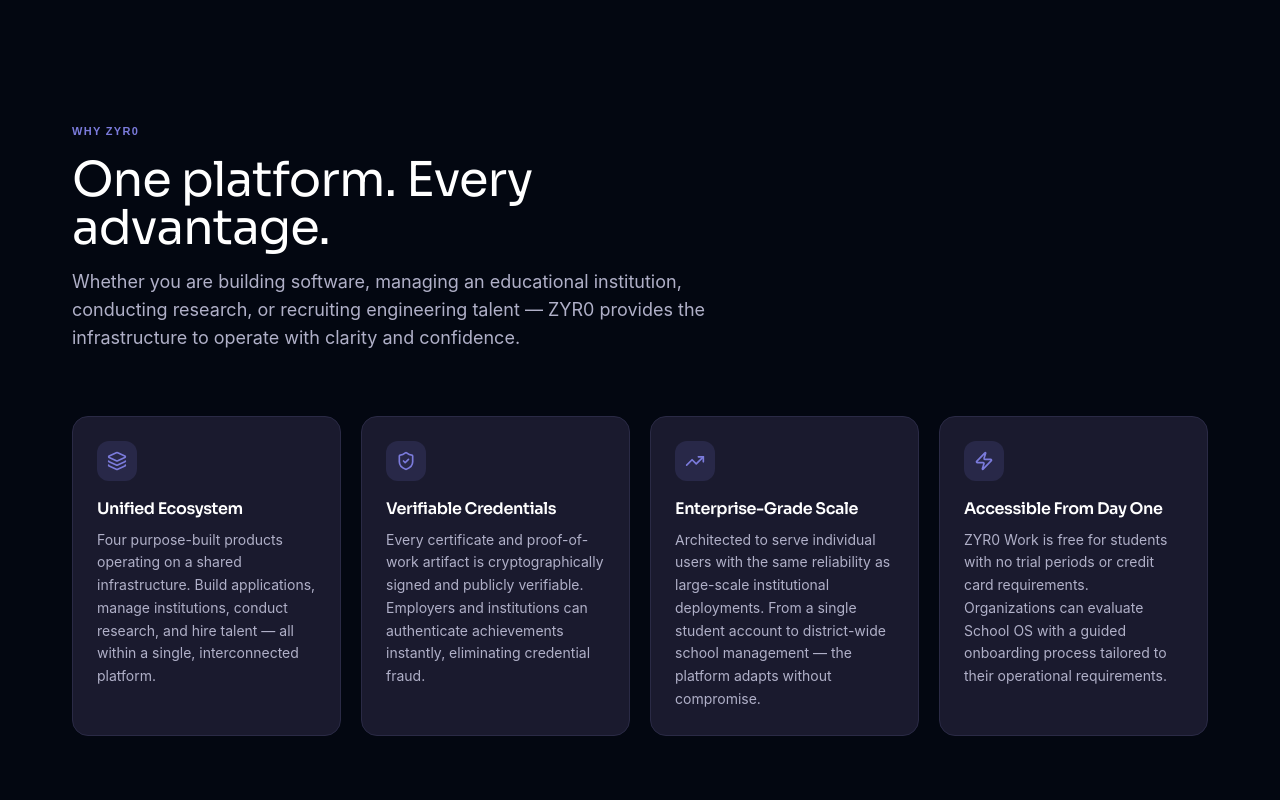
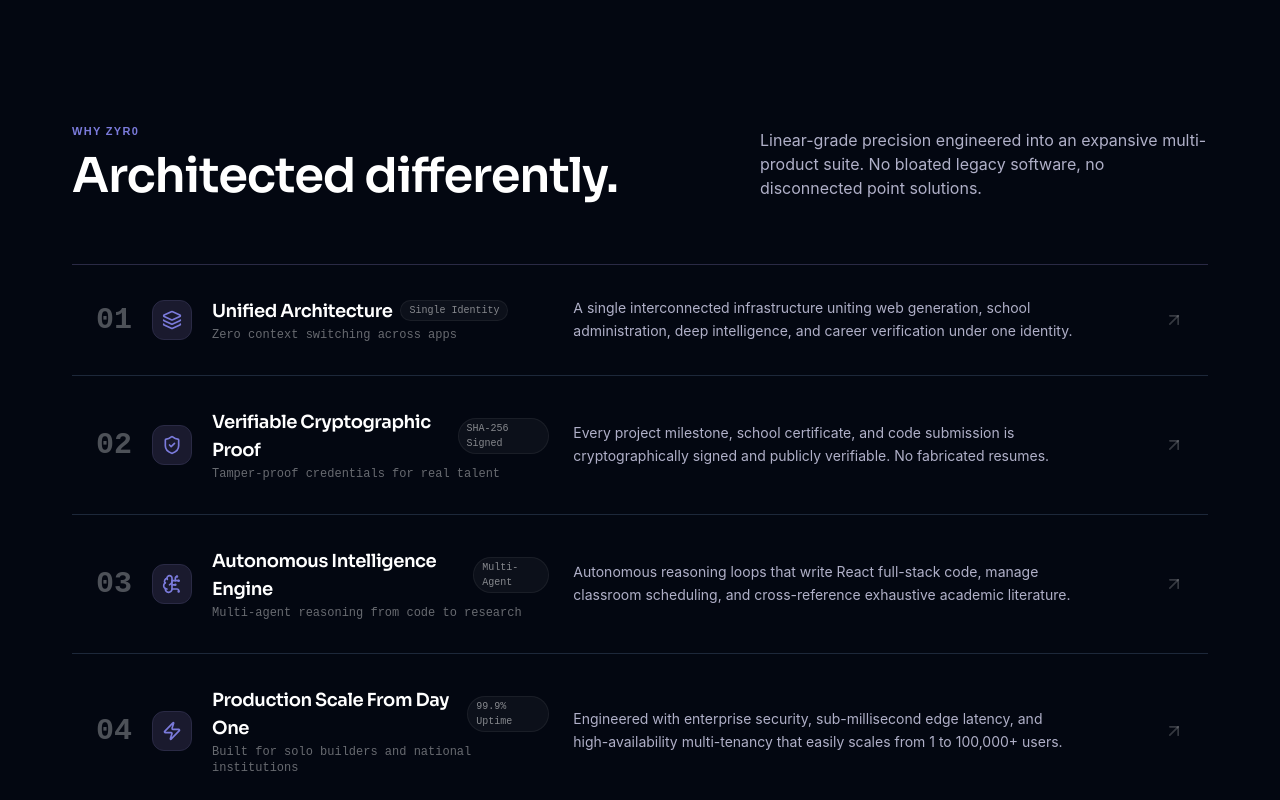
Before and after one commit to ilyaskhan12Q/ZYR0, a React (Vite) app in the folder app/: page / in a window 1280 px wide. Shown: the part 2520-3320 px from the top of the page. Built offline with nearby package versions, Linux system fonts and the light colour scheme; no server answers.

Commit message:
feat(features): add Linear-style horizontal feature highlight strip (01-04)

```diff
--- /dev/null
+++ b/app/src/components/platform-home/FeatureHighlightStrip.tsx
@@ -0,0 +1,135 @@
+import { Layers, ShieldCheck, BrainCircuit, Zap, ArrowUpRight } from 'lucide-react';
+import Reveal from './Reveal';
+
+const highlights = [
+  {
+    number: '01',
+    title: 'Unified Architecture',
+    tagline: 'Zero context switching across apps',
+    description:
+      'A single interconnected infrastructure uniting web generation, school administration, deep intelligence, and career verification under one identity.',
+    icon: Layers,
+    badge: 'Single Identity',
+  },
+  {
+    number: '02',
+    title: 'Verifiable Cryptographic Proof',
+    tagline: 'Tamper-proof credentials for real talent',
+    description:
+      'Every project milestone, school certificate, and code submission is cryptographically signed and publicly verifiable. No fabricated resumes.',
+    icon: ShieldCheck,
+    badge: 'SHA-256 Signed',
+  },
+  {
+    number: '03',
+    title: 'Autonomous Intelligence Engine',
+    tagline: 'Multi-agent reasoning from code to research',
+    description:
+      'Autonomous reasoning loops that write React full-stack code, manage classroom scheduling, and cross-reference exhaustive academic literature.',
+    icon: BrainCircuit,
+    badge: 'Multi-Agent',
+  },
+  {
+    number: '04',
+    title: 'Production Scale From Day One',
+    tagline: 'Built for solo builders and national institutions',
+    description:
+      'Engineered with enterprise security, sub-millisecond edge latency, and high-availability multi-tenancy that easily scales from 1 to 100,000+ users.',
+    icon: Zap,
+    badge: '99.9% Uptime',
+  },
+];
+
+export default function FeatureHighlightStrip() {
+  return (
+    <section className="py-20 md:py-28 relative overflow-hidden">
+      <div className="max-w-[1264px] mx-auto px-6 md:px-16">
+        <Reveal>
+          <div className="flex flex-col md:flex-row md:items-end justify-between mb-12 md:mb-16 gap-6">
+            <div>
+              <p
+                className="font-label text-[11px] tracking-[0.25em] uppercase mb-3"
+                style={{ color: 'var(--zyro-accent)' }}
+              >
+                Why ZYR0
+              </p>
+              <h2 className="text-3xl sm:text-4xl md:text-5xl font-display font-semibold text-white tracking-tight">
+                Architected differently.
+              </h2>
+            </div>
+            <p
+              className="max-w-md text-sm sm:text-base leading-relaxed"
+              style={{ color: 'var(--zyro-text-secondary)' }}
+            >
+              Linear-grade precision engineered into an expansive multi-product suite.
+              No bloated legacy software, no disconnected point solutions.
+            </p>
+          </div>
+        </Reveal>
+
+        {/* Linear/Vercel-style Feature Highlight Strip */}
+        <div className="divide-y border-y" style={{ borderColor: 'var(--zyro-border)' }}>
+          {highlights.map((item, index) => {
+            const Icon = item.icon;
+            return (
+              <Reveal key={item.number} delay={index * 0.07}>
+                <div
+                  className="group relative py-7 md:py-8 px-4 sm:px-6 transition-all duration-300 rounded-xl hover:bg-white/[0.02] flex flex-col md:flex-row md:items-center justify-between gap-6"
+                >
+                  {/* Left Column: Number + Icon + Title */}
+                  <div className="flex items-start sm:items-center gap-5 md:w-5/12 shrink-0">
+                    <span
+                      className="font-mono text-2xl sm:text-3xl font-semibold opacity-30 group-hover:opacity-100 group-hover:text-[#7B7BDC] transition-all duration-300"
+                    >
+                      {item.number}
+                    </span>
+
+                    <div
+                      className="w-10 h-10 rounded-xl flex items-center justify-center shrink-0 transition-transform duration-300 group-hover:scale-110"
+                      style={{
+                        background: 'var(--zyro-surface)',
+                        border: '1px solid var(--zyro-border)',
+                        color: 'var(--zyro-accent)',
+                      }}
+                    >
+                      <Icon className="w-5 h-5" />
+                    </div>
+
+                    <div>
+                      <div className="flex items-center gap-2">
+                        <h3 className="text-base sm:text-lg font-semibold text-white group-hover:text-[#7B7BDC] transition-colors">
+                          {item.title}
+                        </h3>
+                        <span className="hidden sm:inline-block text-[10px] font-mono px-2 py-0.5 rounded-full bg-white/[0.04] text-white/50 border border-white/[0.06]">
+                          {item.badge}
+                        </span>
+                      </div>
+                      <p className="text-xs text-white/40 mt-0.5 font-mono">
+                        {item.tagline}
+                      </p>
+                    </div>
+                  </div>
+
+                  {/* Middle Column: Description */}
+                  <div className="md:w-6/12">
+                    <p
+                      className="text-sm leading-relaxed"
+                      style={{ color: 'var(--zyro-text-secondary)' }}
+                    >
+                      {item.description}
+                    </p>
+                  </div>
+
+                  {/* Right Column: Arrow indicator */}
+                  <div className="hidden md:flex items-center justify-end w-1/12 text-white/20 group-hover:text-white/80 group-hover:translate-x-1 transition-all">
+                    <ArrowUpRight className="w-5 h-5" />
+                  </div>
+                </div>
+              </Reveal>
+            );
+          })}
+        </div>
+      </div>
+    </section>
+  );
+}
--- a/app/src/components/platform-home/WhyZyroSection.tsx
+++ b/app/src/components/platform-home/WhyZyroSection.tsx
@@ -1,101 +1 @@
-import { Layers, ShieldCheck, TrendingUp, Zap } from 'lucide-react';
-import Reveal from './Reveal';
-
-const benefits = [
-  {
-    icon: Layers,
-    title: 'Unified Ecosystem',
-    description:
-      'Four purpose-built products operating on a shared infrastructure. Build applications, manage institutions, conduct research, and hire talent — all within a single, interconnected platform.',
-  },
-  {
-    icon: ShieldCheck,
-    title: 'Verifiable Credentials',
-    description:
-      'Every certificate and proof-of-work artifact is cryptographically signed and publicly verifiable. Employers and institutions can authenticate achievements instantly, eliminating credential fraud.',
-  },
-  {
-    icon: TrendingUp,
-    title: 'Enterprise-Grade Scale',
-    description:
-      'Architected to serve individual users with the same reliability as large-scale institutional deployments. From a single student account to district-wide school management — the platform adapts without compromise.',
-  },
-  {
-    icon: Zap,
-    title: 'Accessible From Day One',
-    description:
-      'ZYR0 Work is free for students with no trial periods or credit card requirements. Organizations can evaluate School OS with a guided onboarding process tailored to their operational requirements.',
-  },
-];
-
-export default function WhyZyroSection() {
-  return (
-    <section className="py-20 md:py-28">
-      <div className="max-w-[1264px] mx-auto px-6 md:px-16">
-        <Reveal>
-          <div className="max-w-2xl mb-12 md:mb-16">
-            <p
-              className="font-label text-[11px] tracking-[0.2em] uppercase mb-4"
-              style={{ color: 'var(--zyro-accent)' }}
-            >
-              Why ZYR0
-            </p>
-            <h2
-              className="text-4xl md:text-5xl font-display mb-4"
-              style={{ color: 'var(--zyro-text)', letterSpacing: '-0.02em' }}
-            >
-              One platform. Every advantage.
-            </h2>
-            <p
-              className="text-lg"
-              style={{ color: 'var(--zyro-text-secondary)' }}
-            >
-              Whether you are building software, managing an educational institution,
-              conducting research, or recruiting engineering talent — ZYR0 provides the
-              infrastructure to operate with clarity and confidence.
-            </p>
-          </div>
-        </Reveal>
-
-        <div className="grid grid-cols-1 sm:grid-cols-2 lg:grid-cols-4 gap-4 md:gap-5">
-          {benefits.map((benefit, index) => {
-            const Icon = benefit.icon;
-            return (
-              <Reveal key={benefit.title} delay={index * 0.08}>
-                <div
-                  className="p-5 md:p-6 rounded-2xl border h-full"
-                  style={{
-                    background: 'var(--zyro-surface)',
-                    borderColor: 'var(--zyro-border)',
-                  }}
-                >
-                  <div
-                    className="w-10 h-10 rounded-xl flex items-center justify-center mb-4"
-                    style={{
-                      background: 'var(--zyro-accent-muted)',
-                      color: 'var(--zyro-accent)',
-                    }}
-                  >
-                    <Icon className="w-5 h-5" />
-                  </div>
-                  <h3
-                    className="text-base font-semibold mb-2"
-                    style={{ color: 'var(--zyro-text)' }}
-                  >
-                    {benefit.title}
-                  </h3>
-                  <p
-                    className="text-sm leading-relaxed"
-                    style={{ color: 'var(--zyro-text-secondary)' }}
-                  >
-                    {benefit.description}
-                  </p>
-                </div>
-              </Reveal>
-            );
-          })}
-        </div>
-      </div>
-    </section>
-  );
-}
+export { default } from './FeatureHighlightStrip';
```
